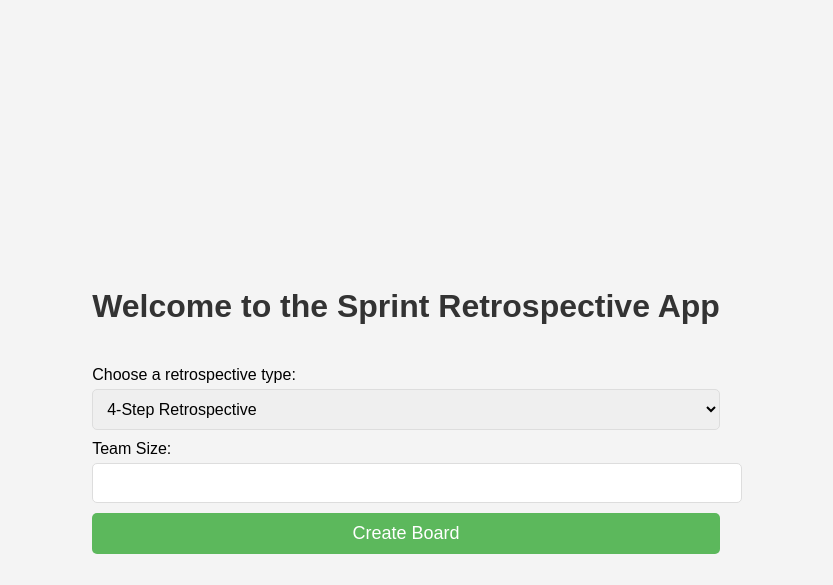
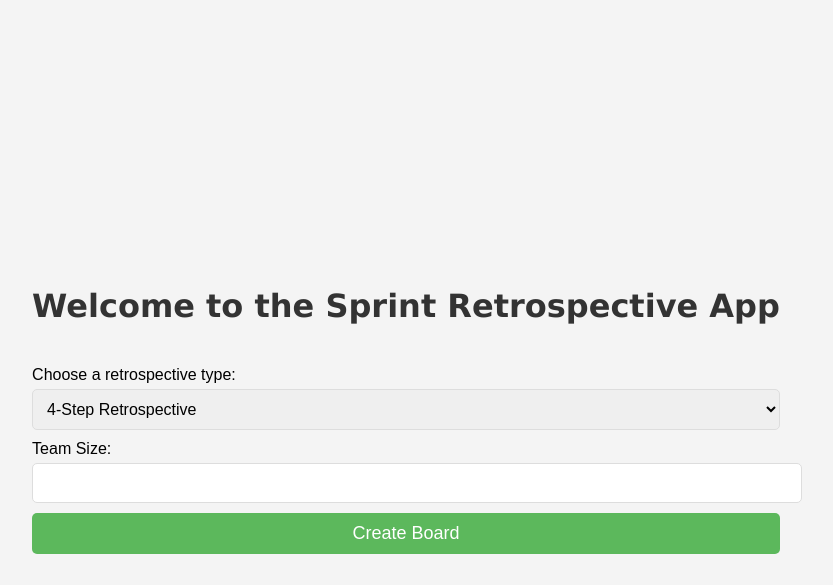
Before and after one commit to sponnaluru/retrospective-app, a Flask app: page / in a window 1280 px wide. Shown: the top 585 px of the page, without its empty margins (234-1067 px from the left). Run offline with Flask 3, Linux system fonts and the light colour scheme.

Commit message:
Font Updates

```diff
--- a/static/style.css
+++ b/static/style.css
@@ -1,9 +1,14 @@
 body {
-    font-family: Arial, sans-serif;
+    font-family: 'Gill Sans', 'Gill Sans MT', Calibri, 'Trebuchet MS', sans-serif;
     margin: 0;
     padding: 0;
     background-color: #eaeaea;
 }
+
+  h1, h2, h3 {
+    font-family: 'Lucida Sans', 'Lucida Sans Regular', 'Lucida Grande', 'Lucida Sans Unicode', Geneva, Verdana, sans-serif;
+  }
+
 
 .retro-board {
     display: flex;
```
